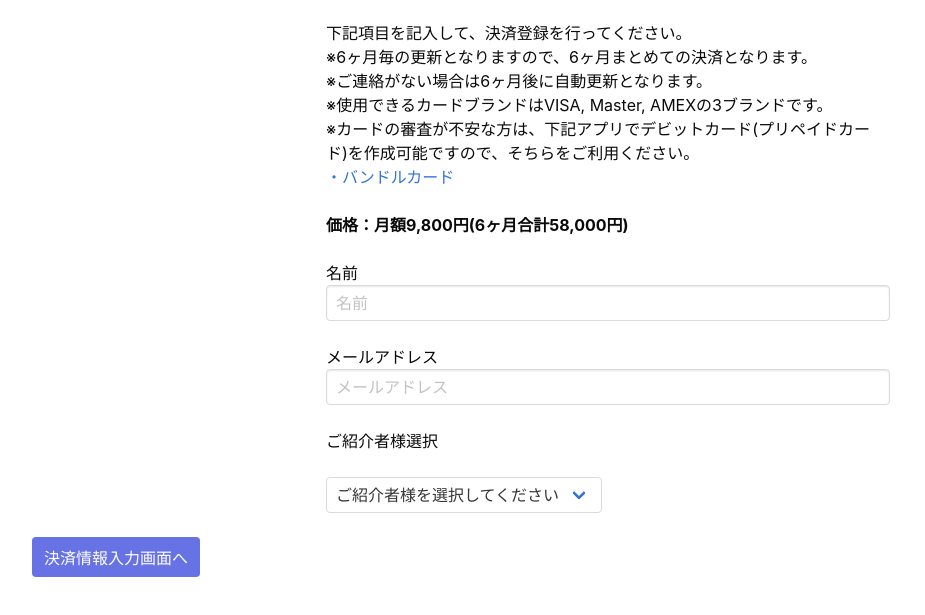
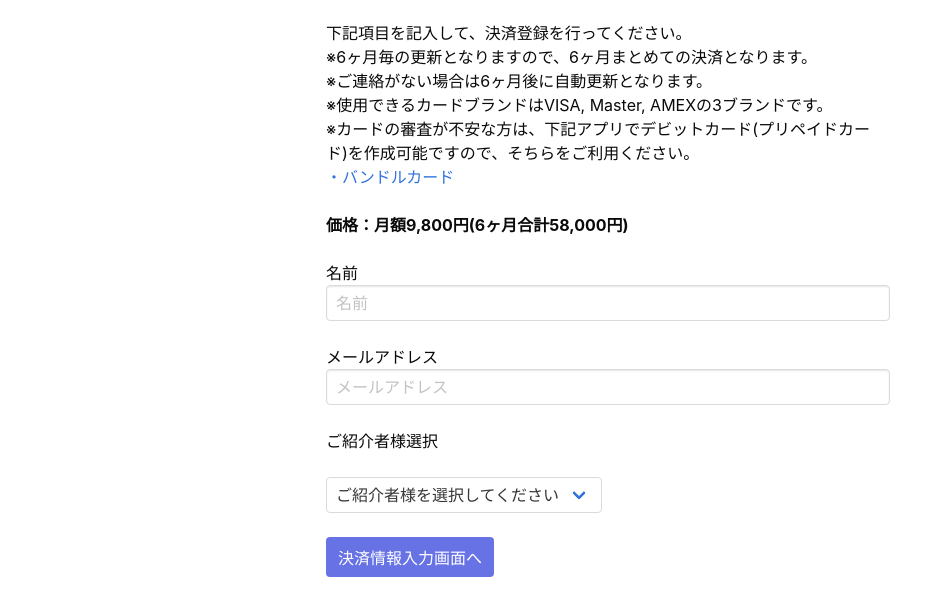
Before and after one commit to niso1985/one-to-one-thousand-subscription, a plain HTML site: page public/checkout/index.html in a window 1280 px wide. Shown: the part 581-1196 px from the top of the page, without its empty margins (32-957 px from the left). Drawn offline with nearby package versions, Linux system fonts and the light colour scheme; no server answers; a script that the page names is missing.

Commit message:
fixed: index.html layout

```diff
--- a/public/checkout/index.html
+++ b/public/checkout/index.html
@@ -68,8 +68,8 @@
                     </div>
                 </div>
 
-                <div class="columns is-multiline">
-                    <div class="column">
+                <div class="columns is-multiline is-centered">
+                    <div class="column is-half">
                         <button
                                 style="background-color:#6772E5;color:#FFF;padding:8px 12px;border:0;border-radius:4px;font-size:1em"
                                 id="checkout-button-1" role="link">
```
